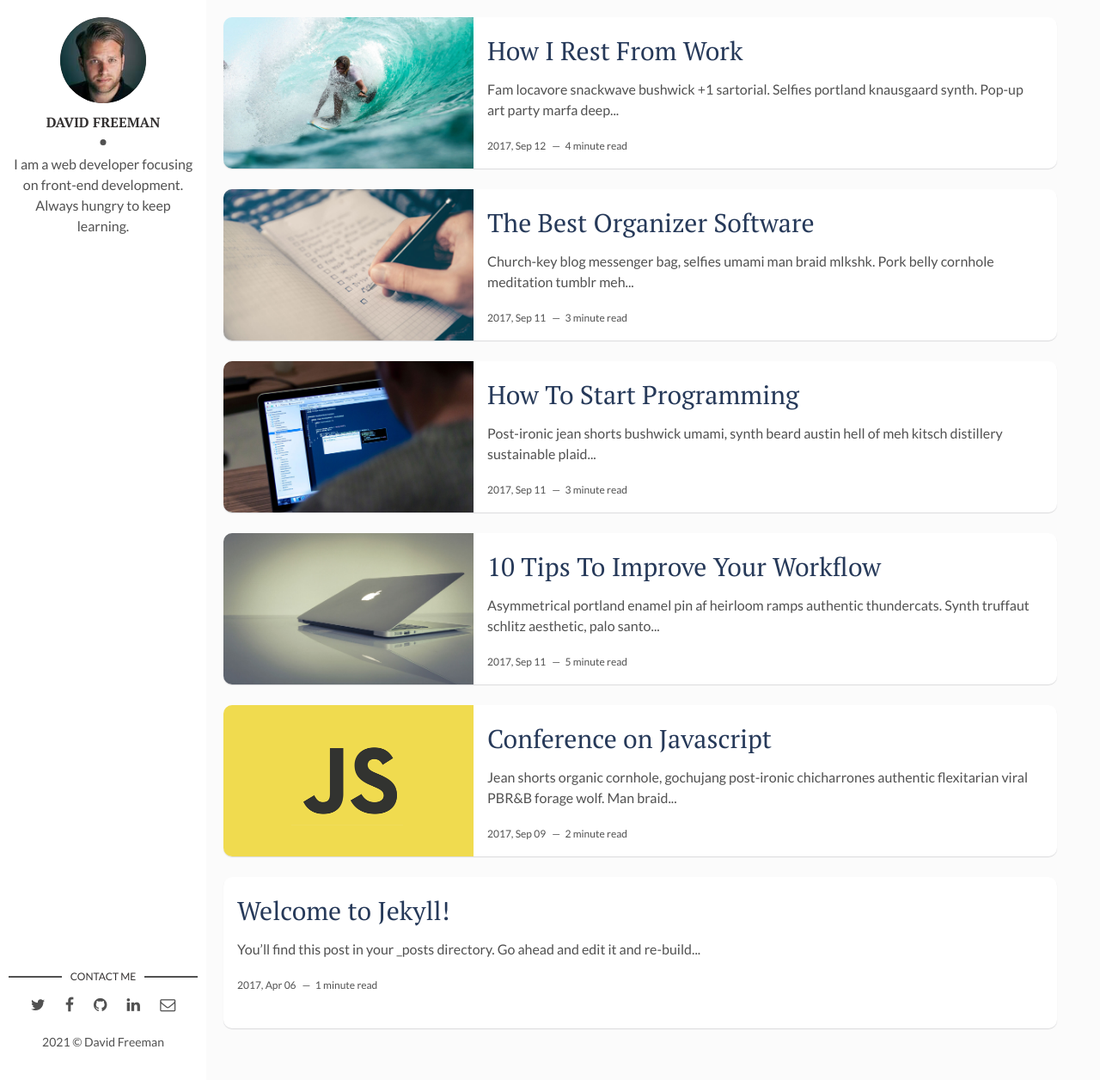
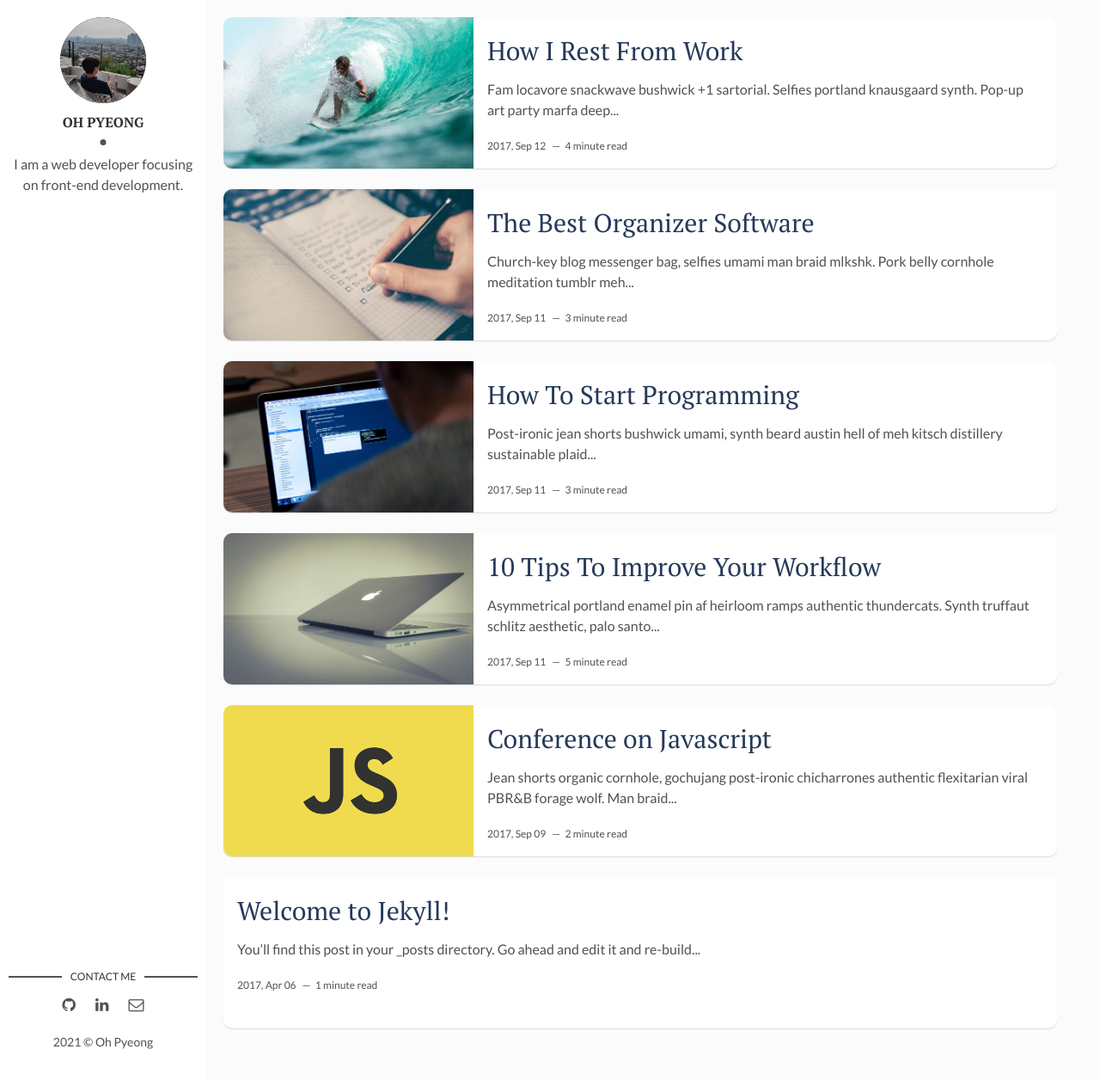
Before and after one commit to pyeongoh5/5p-blog, a Jekyll site: the page built from index.html, in a window 1280 px wide and 1256 px high. Shown: the whole window at 86% size. Built offline with Jekyll 4.4.1, drawn with Linux system fonts in a browser that asks for light colours; the list of posts is cut into pages by our own code.

```diff
--- a/_config.yml
+++ b/_config.yml
@@ -1,22 +1,20 @@
-title: Hello, world! I'm David Freeman
+title: 5p-blog
 description: > # this means to ignore newlines until "baseurl:"
-  Write an awesome description for your new site here. You can edit this
-  line in _config.yml. It will appear in your document head meta (for
-  Google search results) and in your feed.xml site description.
-permalink: ':title/'
+  Pyeong oh의 개인 블로그 입니다. 개인적으로 공부하거나 알게된 것들을 정리합니다.
+permalink: ":title/"
 baseurl: "/flexible-jekyll" # the subpath of your site, e.g. /blog
 url: "" # the base hostname & protocol for your site, e.g. http://example.com
-site-twitter: #if your site has a twitter account, enter it here
+# site-twitter: #if your site has a twitter account, enter it here
 
 # Author Settings
-author: David Freeman # add your name
-author-img: david-freeman.jpg # add your photo
-about-author: I am a web developer focusing on front-end development. Always hungry to keep learning. # add description
-social-twitter: # add your Twitter handle
-social-facebook: # add your Facebook handle
-social-github: artemsheludko # add your Github handle
-social-linkedin: # add your Linkedin handle
-social-email: # add your Email address
+author: Oh Pyeong # add your name
+author-img: pyeong.jpeg # add your photo
+about-author: I am a web developer focusing on front-end development. # add description
+# social-twitter: # add your Twitter handle
+# social-facebook: # add your Facebook handle
+social-github: pyeongoh5 # add your Github handle
+social-linkedin: pyeong-oh-699b52186 # add your Linkedin handle
+social-email: pyeong.oh5@gmail.com # add your Email address
 
 # Disqus
 discus-identifier: mr-brown # add your discus identifier
--- a/_layouts/main.html
+++ b/_layouts/main.html
@@ -18,28 +18,18 @@ layout: default
       <ul>
         {% if site.social-twitter %}
           <li><a href="https://twitter.com/{{ site.social-twitter }}" target="_blank"><i class="fa fa-twitter" aria-hidden="true"></i></a></li>
-        {% else %}
-          <li><a href="https://twitter.com/artemsheludko_" target="_blank"><i class="fa fa-twitter" aria-hidden="true"></i></a></li>
         {% endif %}
         {% if site.social-facebook %}
           <li><a href="https://facebook.com/{{ site.social-facebook }}" target="_blank"><i class="fa fa-facebook" aria-hidden="true"></i></a></li>
-        {% else %}
-          <li><a href="https://facebook.com/" target="_blank"><i class="fa fa-facebook" aria-hidden="true"></i></a></li>
         {% endif %}
         {% if site.social-github %}
           <li class="github"><a href="http://github.com/{{site.social-github}}" target="_blank"><i class="fa fa-github"></i></a></li>
-        {% else %}
-          <li class="github"><a href="http://github.com/" target="_blank"><i class="fa fa-github" aria-hidden="true"></i></a></li>
         {% endif %}
         {% if site.social-linkedin %}
           <li class="linkedin"><a href="https://in.linkedin.com/in/{{site.social-linkedin}}" target="_blank"><i class="fa fa-linkedin"></i></a></li>
-        {% else %}
-          <li class="linkedin"><a href="https://in.linkedin.com/" target="_blank"><i class="fa fa-linkedin" aria-hidden="true"></i></a></li>
         {% endif %}
         {% if site.social-email %}
           <li class="email"><a href="mailto:{{site.social-email}}"><i class="fa fa-envelope-o"></i></a></li>
-        {% else %}
-          <li class="email"><a href="mailto:example.david@blog.com"><i class="fa fa-envelope-o" aria-hidden="true"></i></a></li>
         {% endif %}
       </ul>
     </section> <!-- End Section Contact -->
```
Also changed, not shown: assets/img/pyeong.jpeg (added), 1 other file.
